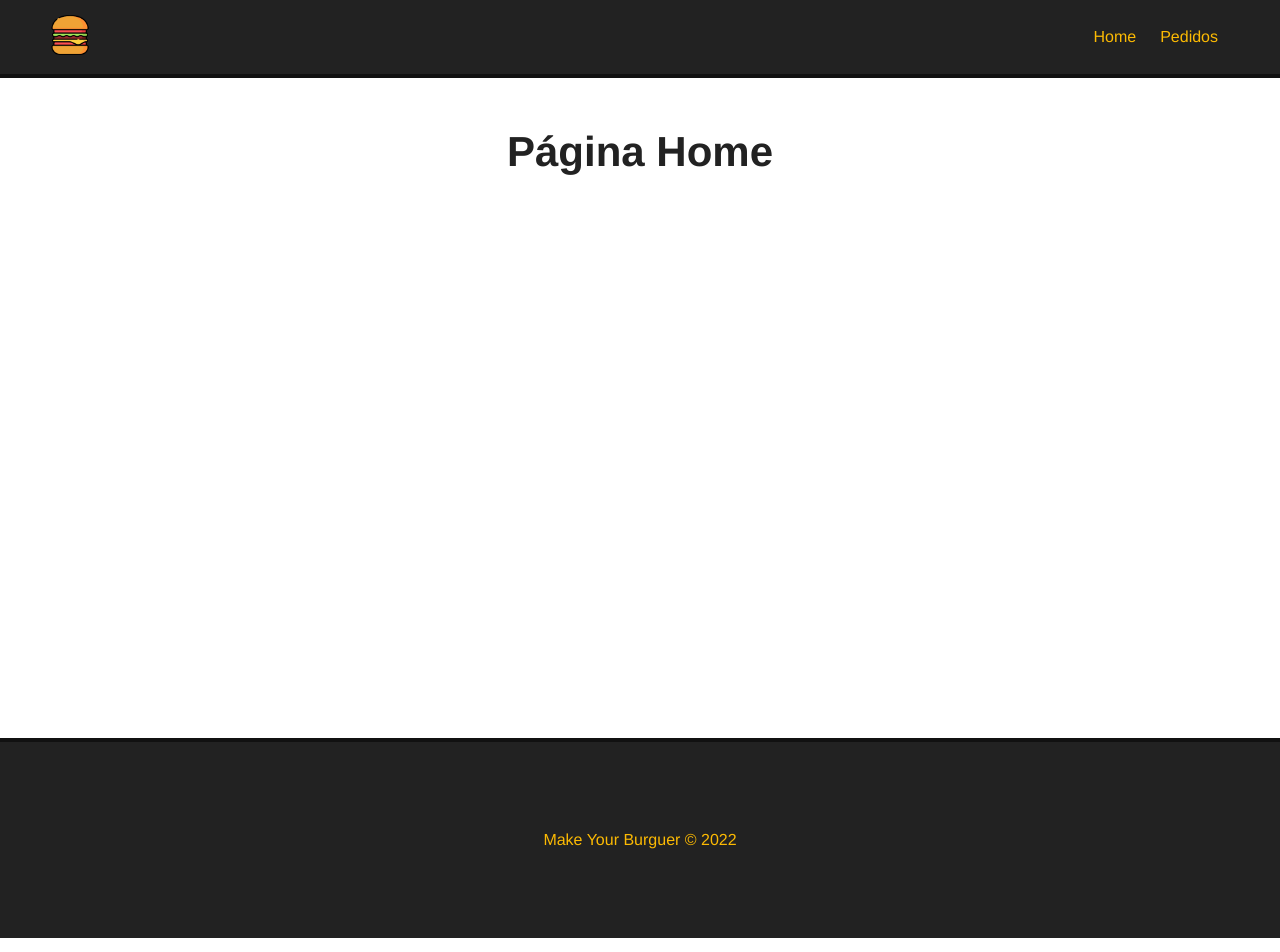
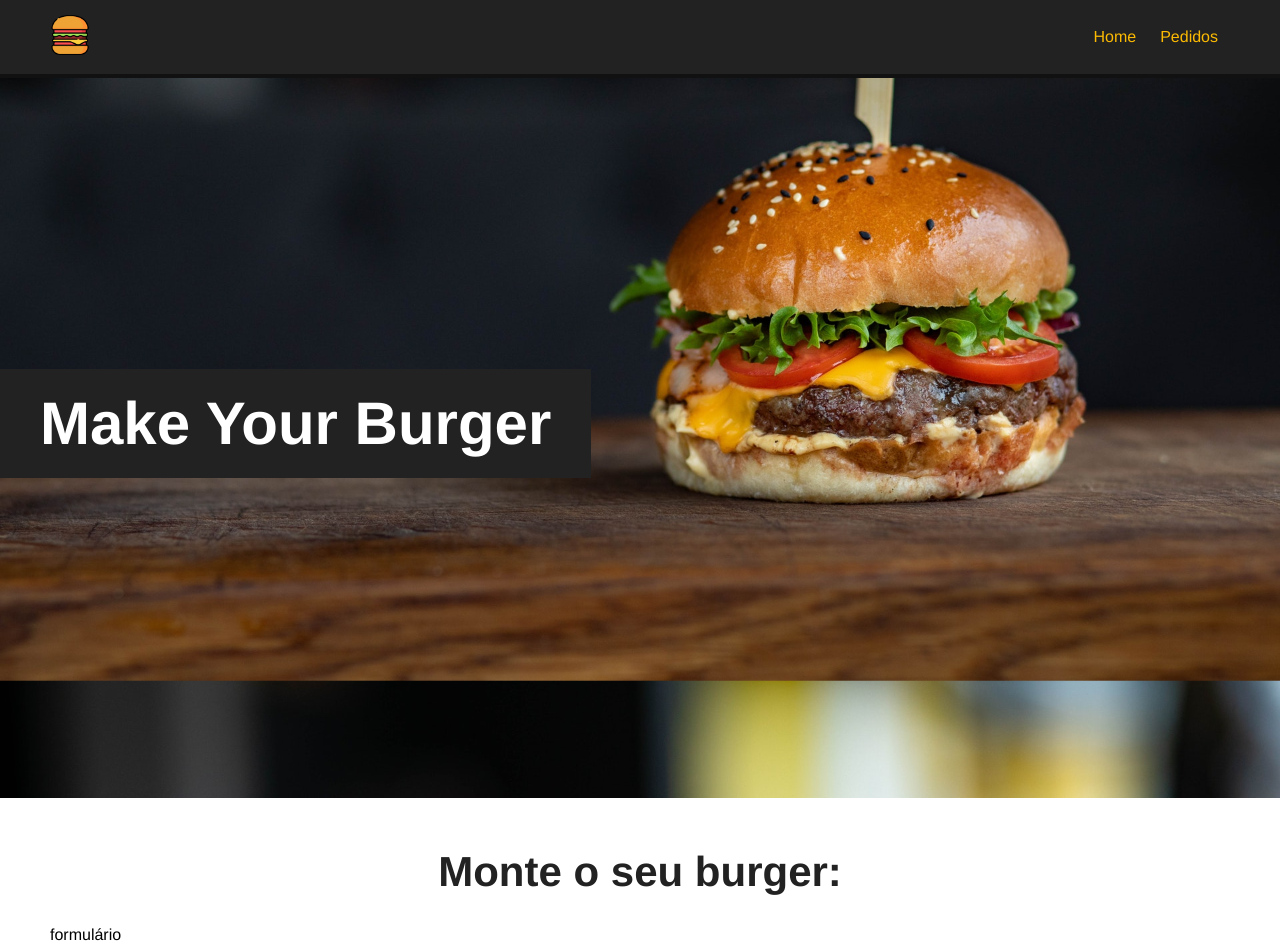
Before and after one commit to PauloHPMKT/make-your-burguer-VueJS, a Vue app: page / in a window 1280 px wide. Shown: the top 952 px of the page. Built offline with nearby package versions, Linux system fonts and the light colour scheme.

Commit message:
organizing home structure

```diff
--- a/src/App.vue
+++ b/src/App.vue
@@ -33,7 +33,7 @@ export default {
 
   .main-container {
     margin: 50px;
-    min-height: 560px;
+    min-height: 250px;
   }
 
   h1 {
--- a/src/views/HomeView.vue
+++ b/src/views/HomeView.vue
@@ -1,5 +1,19 @@
 <template>
+  <Banner />
   <div class="main-container">
-    <h1>Página Home</h1>
+    <h1>Monte o seu burger:</h1>
+    <p>formulário</p>
   </div>
+
 </template>
+
+<script>
+import Banner from '../components/Banner.vue'
+
+export default {
+  name: 'Home',
+  components: {
+    Banner,
+  }
+}
+</script>
```
